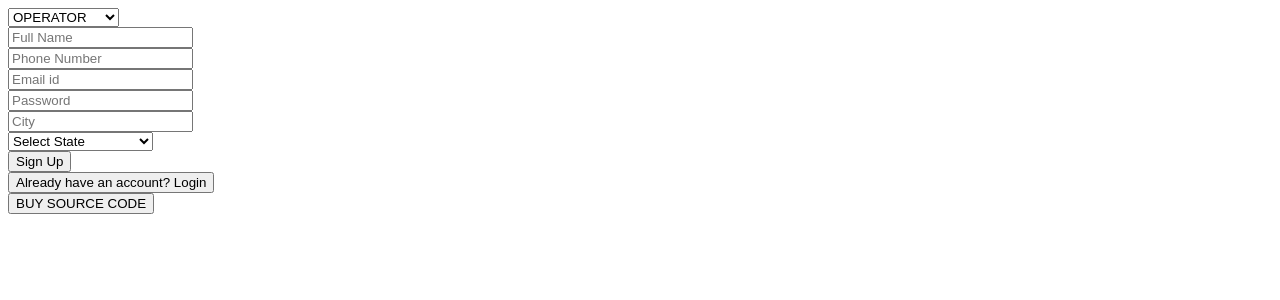
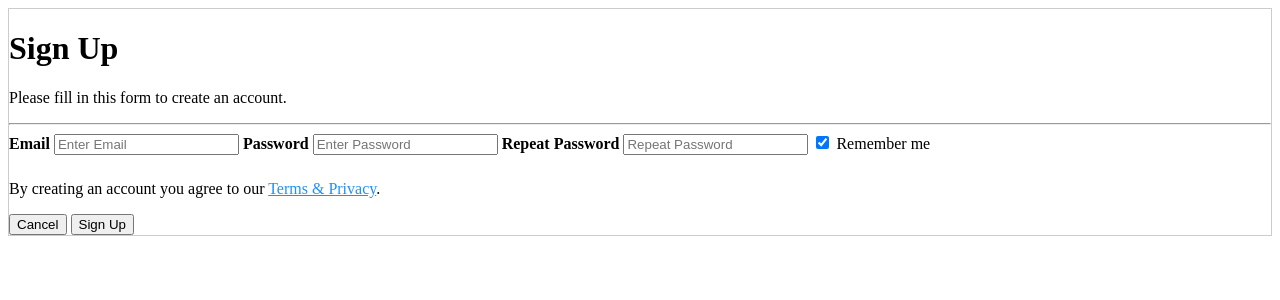
Before and after one commit to somraymardi/crsorgi.gov.in.srm.in, a PHP site: page /signup.php in a window 1280 px wide. Shown: the top 300 px of the page. Run offline with PHP 8.4, Linux system fonts and the light colour scheme; some libraries are stand-ins or nearby versions.

Commit message:
Update signup.php

```diff
--- a/signup.php
+++ b/signup.php
@@ -1,126 +1,27 @@
-<form action="" method="post" id="regform" class="mt-4">
-                        <div class="row">
+<form action="action_page.php" style="border:1px solid #ccc">
+  <div class="container">
+    <h1>Sign Up</h1>
+    <p>Please fill in this form to create an account.</p>
+    <hr>
 
-                            <div class="col-lg-12">
-                                <div class="form-group">
+    <label for="email"><b>Email</b></label>
+    <input type="text" placeholder="Enter Email" name="email" required>
 
+    <label for="psw"><b>Password</b></label>
+    <input type="password" placeholder="Enter Password" name="psw" required>
 
-                        <select class="form-control" id="usertype" name="usertype" required>
-                            <option value="OPERATOR"> OPERATOR </option>
-                            <option value="DISTRIBUTER"> DISTRIBUTER </option>
-                            <option value="OPERATOR"> OPERATOR </option>
-                        </select>
-                    </div>
-        </div>
-                     <div class="col-lg-12">
-                                <div class="form-group">
-                        <input type="text" class="form-control" id="name" name="name" placeholder="Full Name" required>
-                    </div>
-        </div>
-        <div class="col-lg-12">
-                                <div class="form-group">
+    <label for="psw-repeat"><b>Repeat Password</b></label>
+    <input type="password" placeholder="Repeat Password" name="psw-repeat" required>
 
-                        <input type="text" class="form-control" id="phone" name="phone"minlength="10" maxlength="10" onkeypress="return isNumber(event)" placeholder="Phone Number" required>
-                    </div>
-        </div>
-        <div class="col-lg-12">
-                                <div class="form-group">
+    <label>
+      <input type="checkbox" checked="checked" name="remember" style="margin-bottom:15px"> Remember me
+    </label>
 
-                        <input type="email" class="form-control" id="email" name="emailid" placeholder="Email id" required>
-                    </div>
+    <p>By creating an account you agree to our <a href="#" style="color:dodgerblue">Terms & Privacy</a>.</p>
 
-                </div>
-                <div class="col-lg-12">
-                                <div class="form-group">
-
-
-                        <input type="password" class="form-control" id="password" name="password" placeholder="Password" required>
-                    </div>
-        </div>
-        <div class="col-lg-12">
-                                <div class="form-group">
-
-                        <input type="text" class="form-control" id="city" name="city" placeholder="City" required>
-                    </div>
-        </div>
-        <div class="col-lg-12">
-                                <div class="form-group">
-
-                        <select id="state" class="form-control" name="state" required>
-                            <option>Select State</option>
-                            <option value="Andhra Pradesh"> Andhra Pradesh </option>
-                            <option value="Arunachal Pradesh"> Arunachal Pradesh </option>
-                            <option value="Assam"> Assam </option>
-                            <option value="Bihar"> Bihar </option>
-                            <option value="Chandigarh"> Chandigarh </option>
-                            <option value="Chhattisgarh"> Chhattisgarh </option>
-                            <option value="Delhi"> Delhi </option>
-                            <option value="Gujarat"> Gujarat </option>
-                            <option value="Haryana"> Haryana </option>
-                            <option value="Himachal Pradesh"> Himachal Pradesh </option>
-                            <option value="Jammu and Kashmir"> Jammu and Kashmir </option>
-                            <option value="Jharkhand"> Jharkhand </option>
-                            <option value="Karnataka"> Karnataka </option>
-                            <option value="Kerala"> Kerala </option>
-                            <option value="Madhya Pradesh"> Madhya Pradesh </option>
-                            <option value="Maharashtra"> Maharashtra </option>
-                            <option value="Manipur"> Manipur </option>
-                            <option value="Meghalaya"> Meghalaya </option>
-                            <option value="Orissa"> Orissa </option>
-                            <option value="Puducherry"> Puducherry </option>
-                            <option value="Punjab"> Punjab </option>
-                            <option value="Rajasthan"> Rajasthan </option>
-                            <option value="Tamil Nadu"> Tamil Nadu </option>
-                            <option value="Telangana"> Telangana </option>
-                            <option value="Tripura"> Tripura </option>
-                            <option value="Uttar Pradesh"> Uttar Pradesh </option>
-                            <option value="Uttarakhand"> Uttarakhand </option>
-                            <option value="West Bengal "> West Bengal </option>
-                        </select>
-                    </div>
-
-
-                </div>
-                <div class="col-lg-12 text-center">
-                                <button type="submit" class="btn btn-block btn-dark">Sign Up</button>
-                            </div>
-                            <div class="col-lg-12 text-center">
-                            <div class="form-group">
-
-                  <button type="submit" class="btn btn-block btn-dark btn-sm my-2" onclick="window.location.href='login.php';">
-                  Already have an account? Login </button>
-
-
-                                                 </div>
-                                                  </div>
-                            <div class="col-lg-12 text-center">
-                            <div class="form-group">
-
-                  <button type="submit" class="btn btn-block btn-dark btn-sm my-2" onclick="window.location.href='https://pgecm.in/';">
-                  BUY SOURCE CODE </button>
-
-
-                                                 </div>
-                                  </div>
-
-
-        </form>
-
-
-
-
-
-
-<!-- ============================================================== -->
-<!-- All Required js -->
-<!-- ============================================================== -->
-<script src="assets/libs/jquery/dist/jquery.min.js "></script>
-<!-- Bootstrap tether Core JavaScript -->
-<script src="/assets/libs/popper.js/dist/umd/popper.min.js "></script>
-<script src="/assets/libs/bootstrap/dist/js/bootstrap.min.js "></script>
-<!-- ============================================================== -->
-<!-- This page plugin js -->
-<!-- ============================================================== -->
-<script>
-    $(".preloader ").fadeOut();
-</script>
+    <div class="clearfix">
+      <button type="button" class="cancelbtn">Cancel</button>
+      <button type="submit" class="signupbtn">Sign Up</button>
+    </div>
+  </div>
+</form>
```
